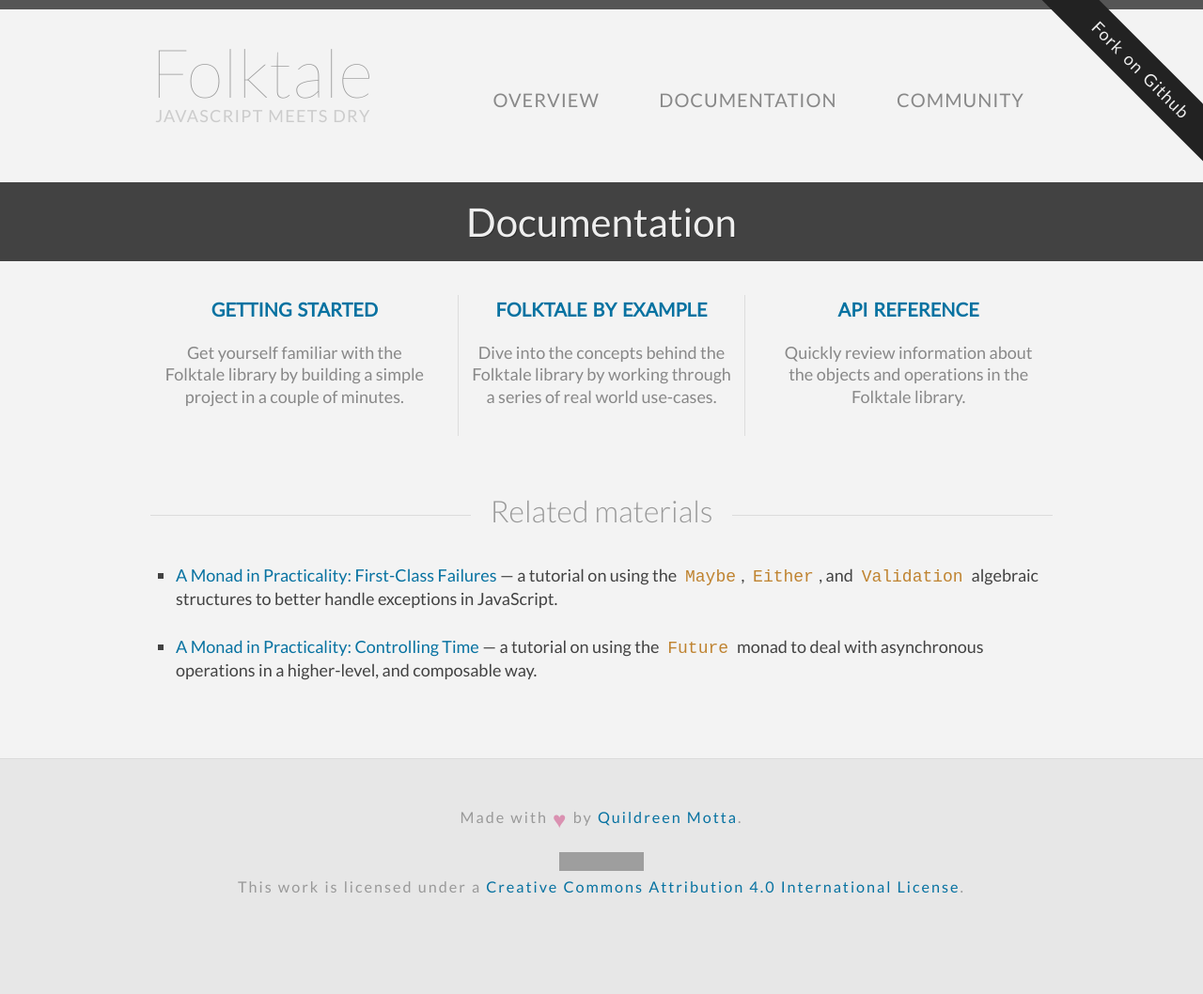
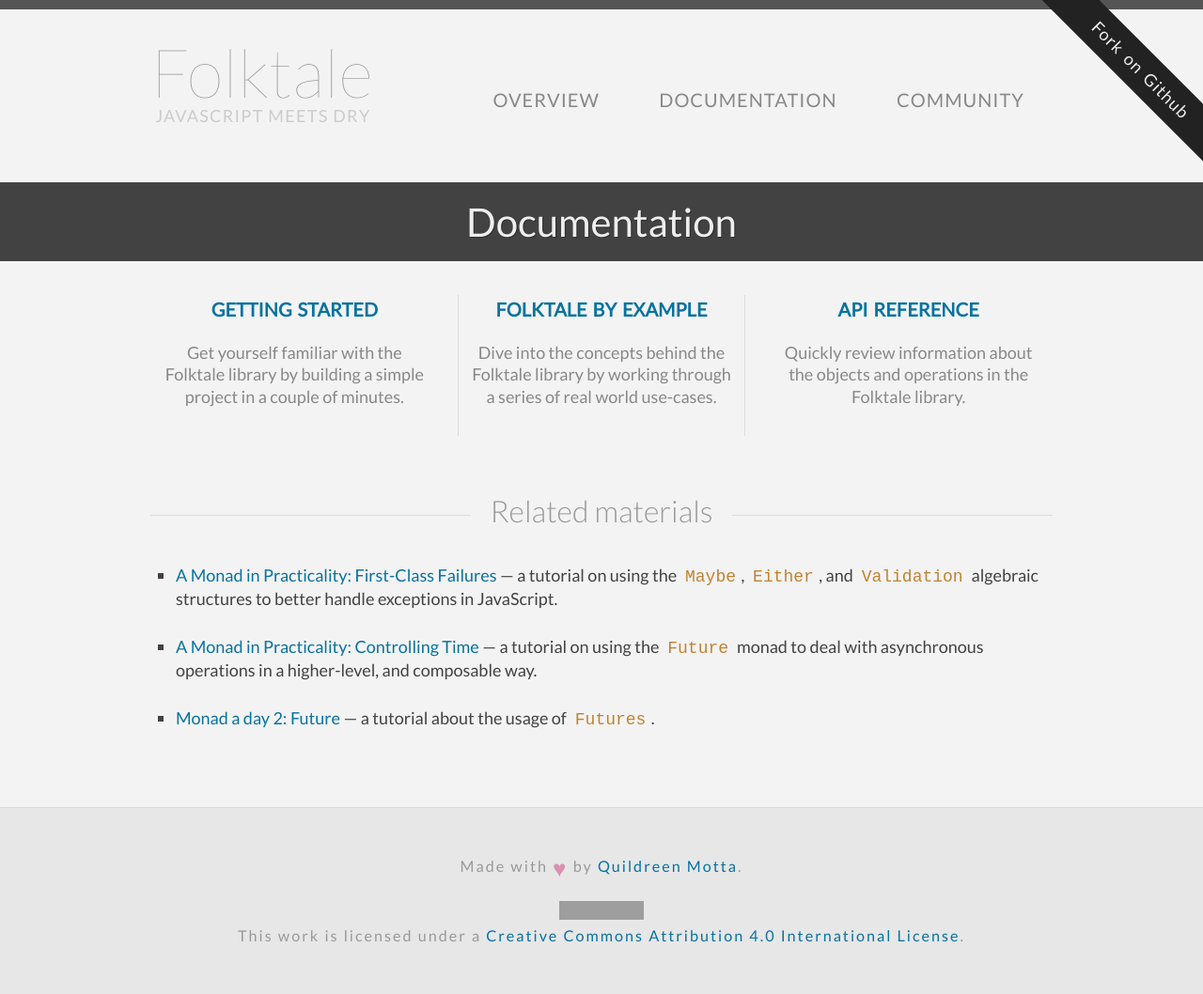
Before and after one commit to folktale/folktale.github.io, a Jekyll site: the page built from documentation/index.html, in a window 1280 px wide. Shown: the whole page at 94% size. Built offline with Jekyll 4.4.1, drawn with Linux system fonts in a browser that asks for light colours; some web fonts are replaced; before the commit the page ends 1005 px from its top, so only the background shows below that; grey boxes are pictures that could not be loaded.

Commit message:
Includes link to screencast on futures.

```diff
--- a/documentation/index.html
+++ b/documentation/index.html
@@ -37,5 +37,8 @@
     Monad in Practicality: Controlling Time</a> — a tutorial on using
     the <code>Future</code> monad to deal with asynchronous operations in a
     higher-level, and composable way.</li>
+
+    <li><a href="http://vimeo.com/106008027">Monad a day 2: Future</a> — a
+    tutorial about the usage of <code>Futures</code>.</li>
   </ul>
 </div>
```
